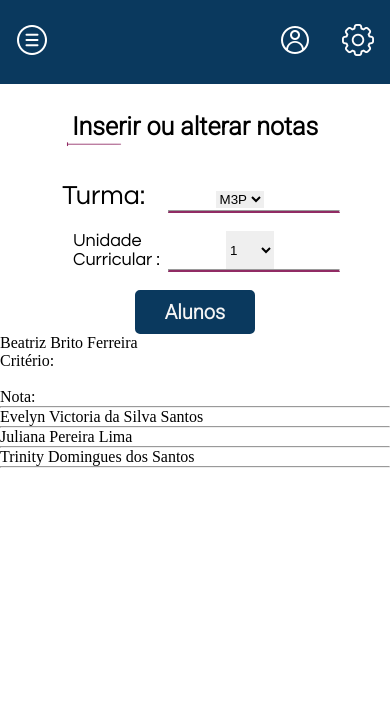
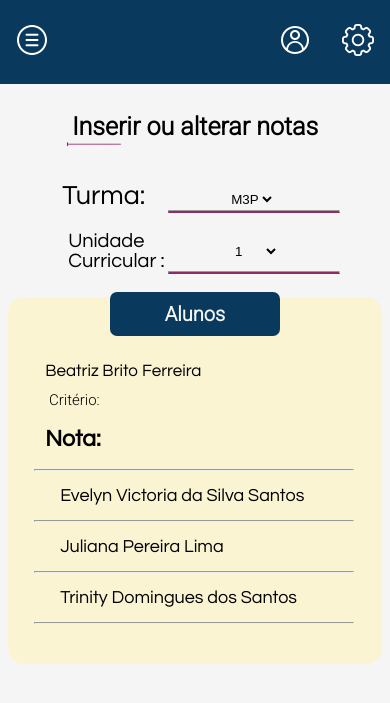
Before and after one commit to Juliana-L1ma/site-educacional, a PHP site: page /notas-professor.html in a window 390 px wide. Shown: the top 703 px of the page. Run offline with PHP 8.4, Linux system fonts and the light colour scheme.

Commit message:
Update style.css

```diff
--- a/css/style.css
+++ b/css/style.css
@@ -166,18 +230,23 @@
     .label-notas-professor{
       font-family: var(--fontes-de-texto);
       font-size: 27px;
+
       margin-left: -18%;
     }
 
+
     .label-notas-professor-2{
       font-family: var(--fontes-de-texto);
-      font-size: 18px;
+      font-size: 20px;
+
+
     }
 
     #turma{
       text-decoration: none;
       border: none;
-      margin-left: 17%;
+      margin-left: 20%;
+      background-color: var(--background-color-branco);
 
     }
 
@@ -185,7 +254,12 @@
       text-decoration: none;
       border: none;
       margin-left: 17%;
+      background-color: var(--background-color-branco);
     }
+
+
+
+
     .linha-n-p{
       width: 170px;
       margin-left: 43%;
@@ -203,12 +277,15 @@
       margin-left: -11%;
     }
 
+
+
+
     .alunos-notas-professor{
       border: 2px solid #0A395E;
       color: #F5F5F5;
-      border-radius: 5px;
+      border-radius: 7px;
       background-color: var(--azul-escuro);
-      width: 100px;
+      width: 150px;
       text-align: center;
       font-family: var(--fontes-de-titulo);
       font-weight: 700;
@@ -220,6 +297,86 @@
       justify-content: center;
     }
 
+    #meuSelect {
+      background-color: #ffffffa6; /* Cor de fundo do select */
+      color: #333; /* Cor do texto do select */
+      border: 1px solid #ccc; /* Borda do select */
+      border-radius: 5px; /* Cantos arredondados */
+      padding: 5px; /* Espaçamento interno */
+      text-decoration: none;
+    }
+
+    #meuSelect option {
+      background-color: #d40000; /* Cor de fundo das opções */
+      color: #ff0000; /* Cor do texto das opções */
+    }
+
+
+    #nota-aluno{
+      text-decoration: none;
+      border: none;
+      margin-left: 10%;
+
+      font-family: var(--fontes-de-texto);
+      margin-top: 10%;
+      font-size: 17px;
+      background-color: var(--amarelo);
+
+
+    }
+
+    .criterio-nota-professor{
+
+      font-family: var(--fontes-de-titulo);
+      font-size: 15px;
+      margin-left: 11%;
+      margin-top: 3%;
+
+    }
+
+    .nota-nota-professor{
+      font-family: var(--fontes-de-texto);
+      font-weight: 800;
+      font-size: 23px;
+      margin-left: 10%;
+    }
+
+
+    .nomes-alunos{
+      font-family: var(--fontes-de-texto);
+      font-size: 18px;
+      text-align: justify;
+      margin-left: 10%;
+      padding: 4%;
+    }
+
+    .linhas-nota-professor1{
+      margin-top: 5%;
+      width: 85%;
+      margin-left: 7%;
+
+    }
+    .linhas-nota-professor{
+     color: var(--preto);
+      width: 85%;
+      margin-left: 7%;
+
+    }
+
+    .notas-professor{
+     height: 340px;
+      border-radius: 16px;
+      margin-left: 2%;
+      margin-right: 2%;
+      margin-top: -10%;
+padding-top: 7%;
+      background-color: var(--amarelo);
+    }
+
+
+    .body-nota-professor{
+      background-color: var(--background-color-branco);
+    }
 
     /*------------------- ESTILO HOME DO ALUNO ----------------*/
 
```
Also changed, not shown: other parts of css/style.css (+66 -2 lines).
